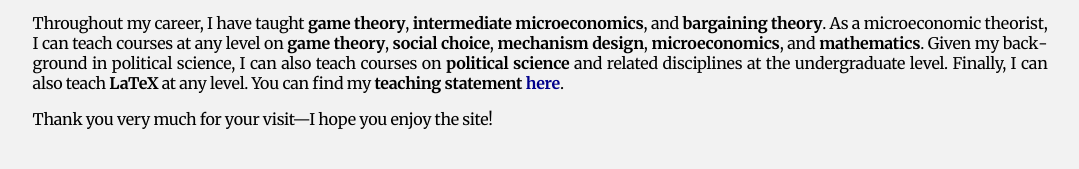
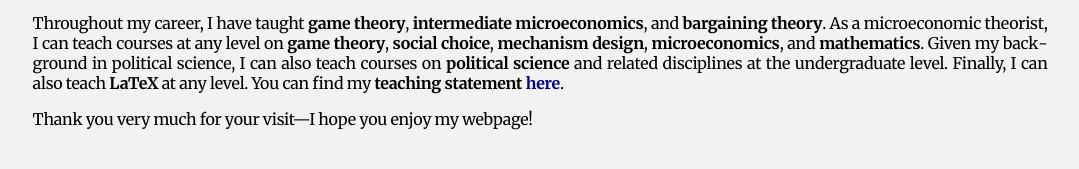
Before and after one commit to HectorHermidaRivera/hectorhermidarivera.github.io, a Jekyll site: the page built from index.md, in a window 1280 px wide. Shown: the part 577-746 px from the top of the page, without its empty margins (100-1179 px from the left). Built offline with Jekyll 4.4.1, drawn with Linux system fonts in a browser that asks for light colours; a style sheet for code colours, icons or effects is not loaded.

Commit message:
Update index.md

```diff
--- a/index.md
+++ b/index.md
@@ -90,6 +90,6 @@ body_class: home-page
   </p>
 
   <p>
-    Thank you very much for your visit&mdash;I hope you enjoy the site!
+    Thank you very much for your visit&mdash;I hope you enjoy my webpage!
   </p>
 </div>
```
